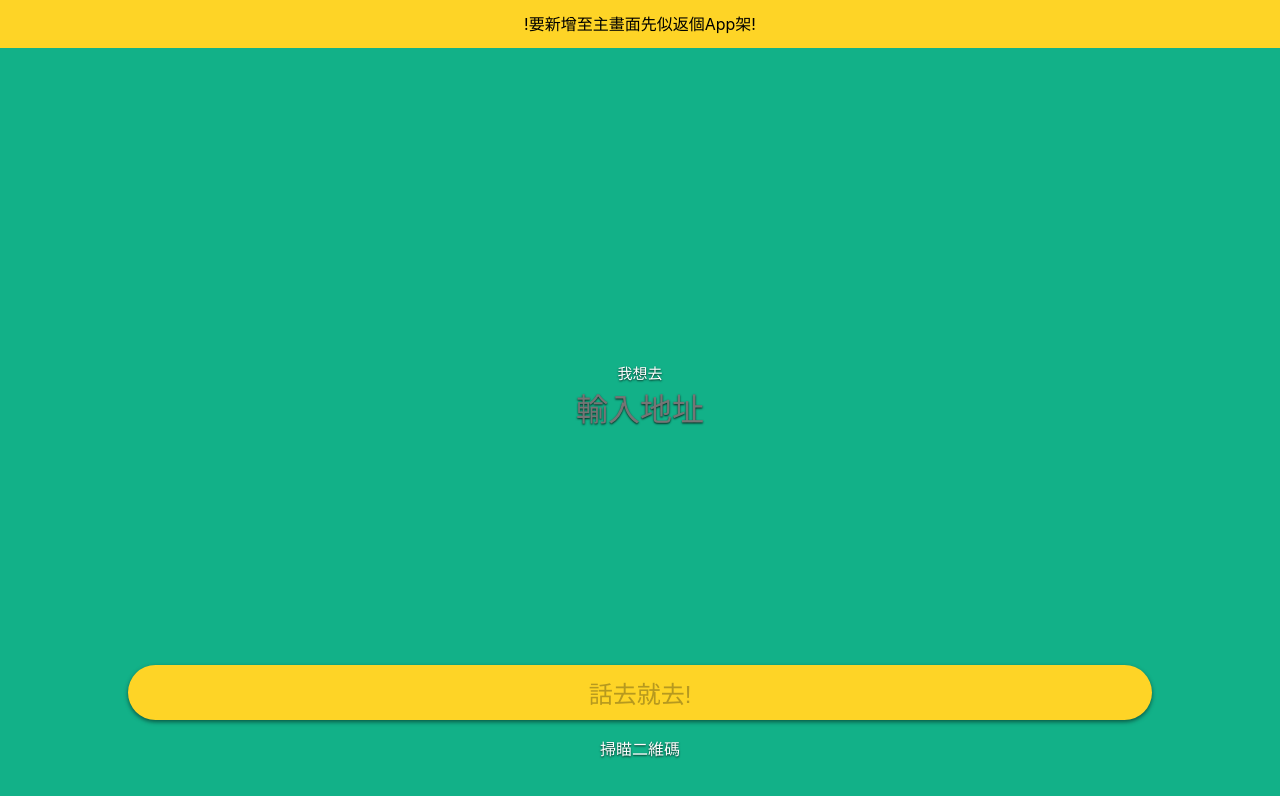
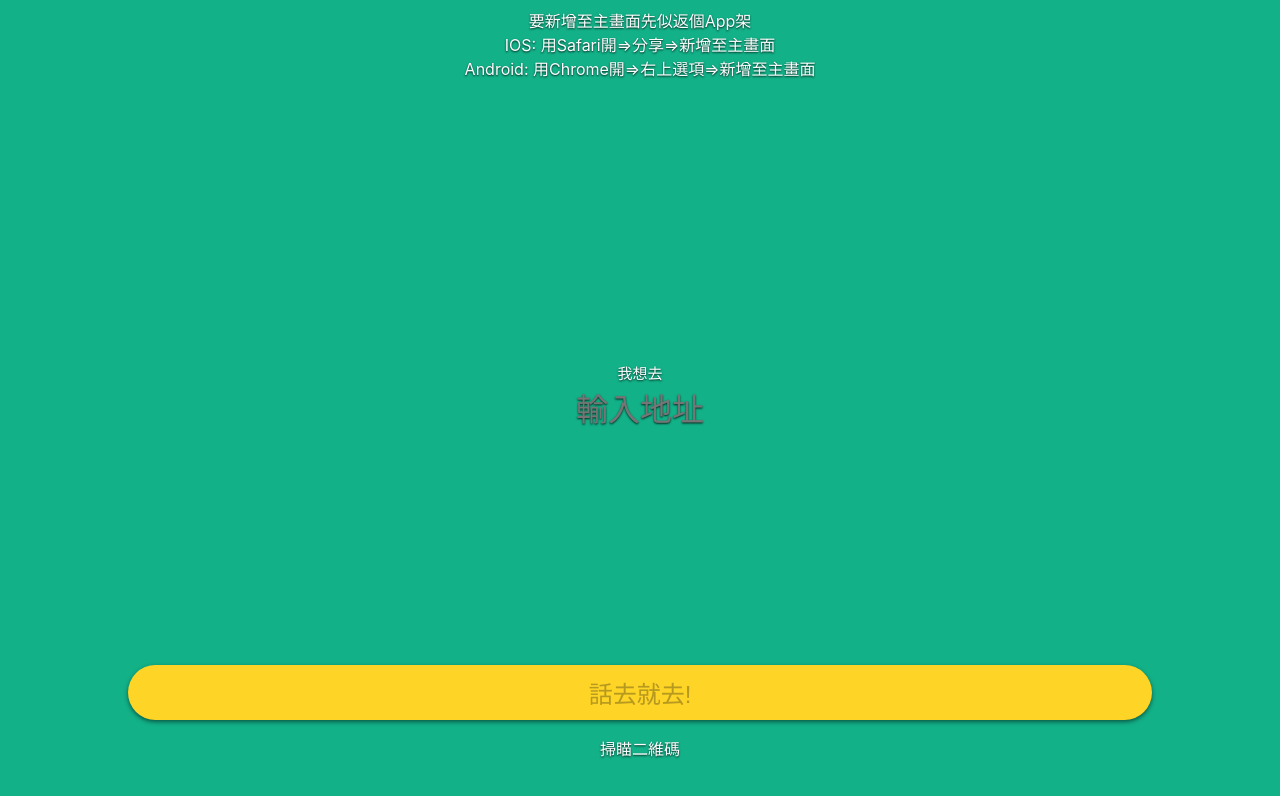
Before and after one commit to codogob/back-home-safe, a React (Create React App) app: page /#/ in a window 1280 px wide. Shown: the top 796 px of the page. Built offline with nearby package versions, Linux system fonts and the light colour scheme.

Commit message:
feat: update pwa message

```diff
--- a/src/containers/Welcome/index.tsx
+++ b/src/containers/Welcome/index.tsx
@@ -21,7 +21,13 @@ export const Welcome = ({ place, setPlace }: Props) => {
 
   return (
     <>
-      {!isPWA && <Message>!要新增至主畫面先似返個App架!</Message>}
+      {!isPWA && (
+        <Message>
+          <div>要新增至主畫面先似返個App架</div>
+          <div>{"IOS: 用Safari開=>分享=>新增至主畫面"}</div>
+          <div>{"Android: 用Chrome開=>右上選項=>新增至主畫面"}</div>
+        </Message>
+      )}
       <ContentWrapper>
         <Msg>我想去</Msg>
         <Place
@@ -72,10 +78,9 @@ const StyledLink = styled(Link)`
 `;
 
 const Message = styled.div`
-  background-color: #fed426;
+  color: #ffffff;
   text-align: center;
-  line-height: 48px;
   position: absolute;
   width: 100%;
-  text-shadow: none;
+  padding: 8px 0;
 `;
```
